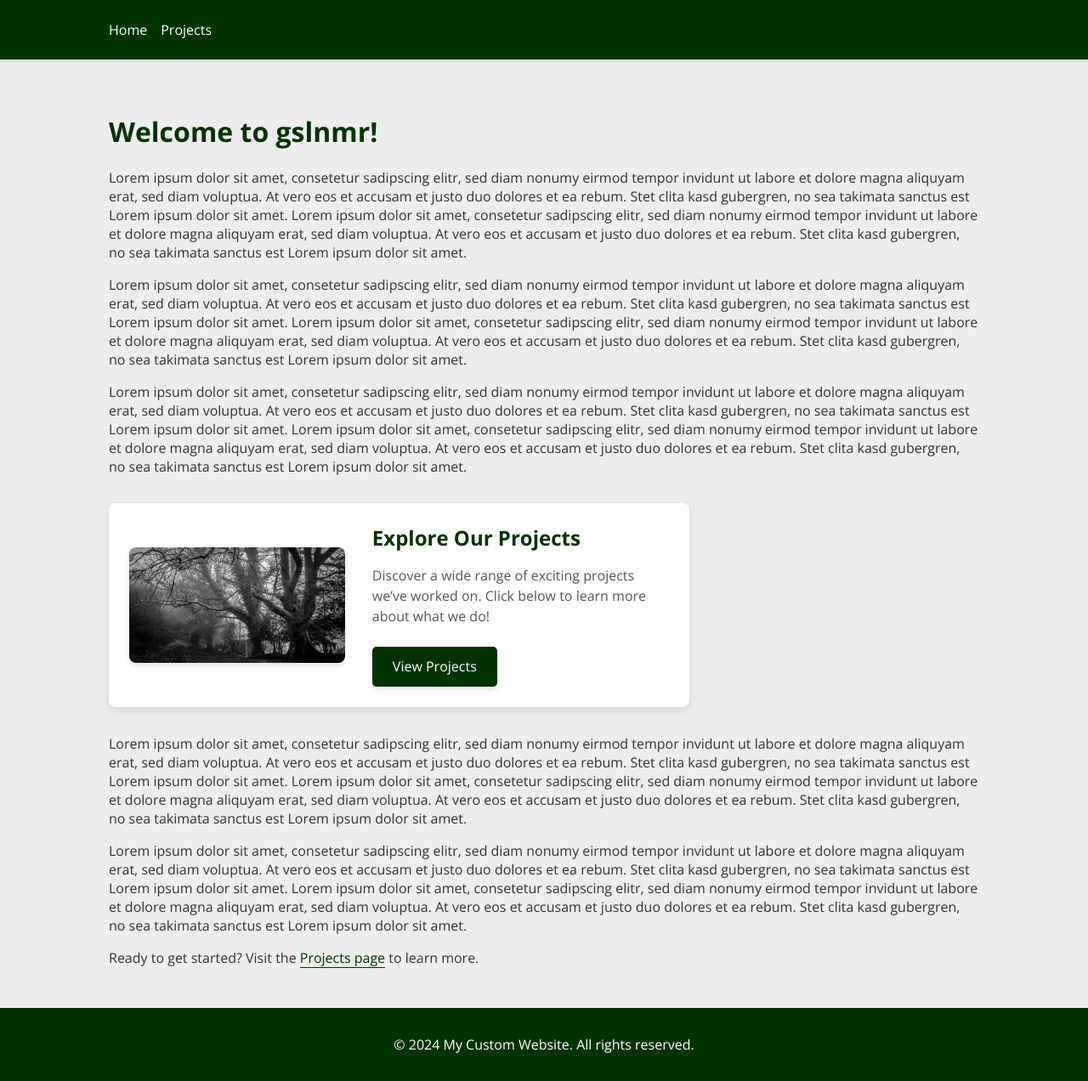
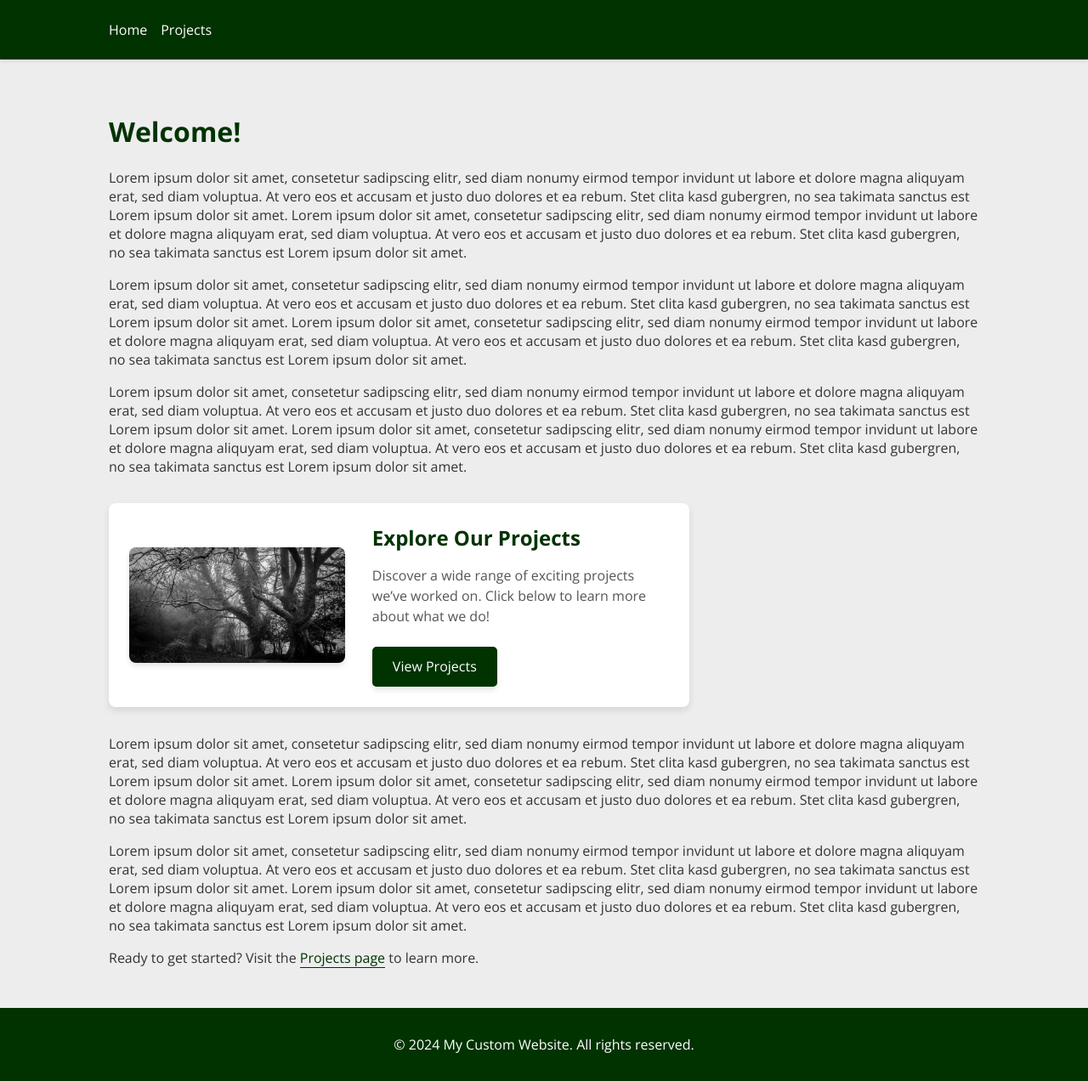
Before and after one commit to schminho/schminho.github.io, a Jekyll site: the page built from index.md, in a window 1280 px wide and 1272 px high. Shown: the whole window at 85% size. Built offline with Jekyll 4.4.1, drawn with Linux system fonts in a browser that asks for light colours.

Commit message:
Update index.md

```diff
--- a/index.md
+++ b/index.md
@@ -1,9 +1,9 @@
 ---
 layout: default
-title: Home
+title: ptrsmd
 ---
 
-# Welcome to gslnmr!
+# Welcome!
 
 Lorem ipsum dolor sit amet, consetetur sadipscing elitr, sed diam nonumy eirmod tempor invidunt ut labore et dolore magna aliquyam erat, sed diam voluptua. At vero eos et accusam et justo duo dolores et ea rebum. Stet clita kasd gubergren, no sea takimata sanctus est Lorem ipsum dolor sit amet. Lorem ipsum dolor sit amet, consetetur sadipscing elitr, sed diam nonumy eirmod tempor invidunt ut labore et dolore magna aliquyam erat, sed diam voluptua. At vero eos et accusam et justo duo dolores et ea rebum. Stet clita kasd gubergren, no sea takimata sanctus est Lorem ipsum dolor sit amet.
 
```
